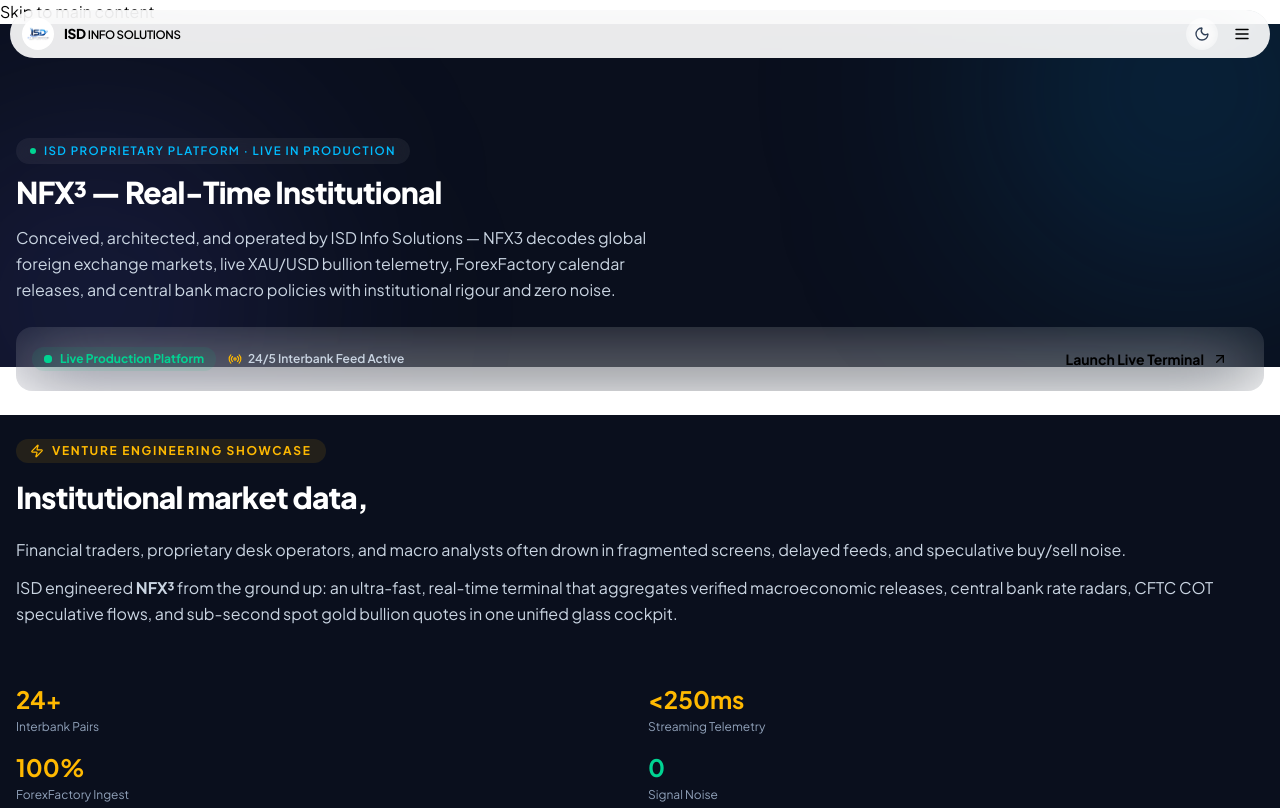
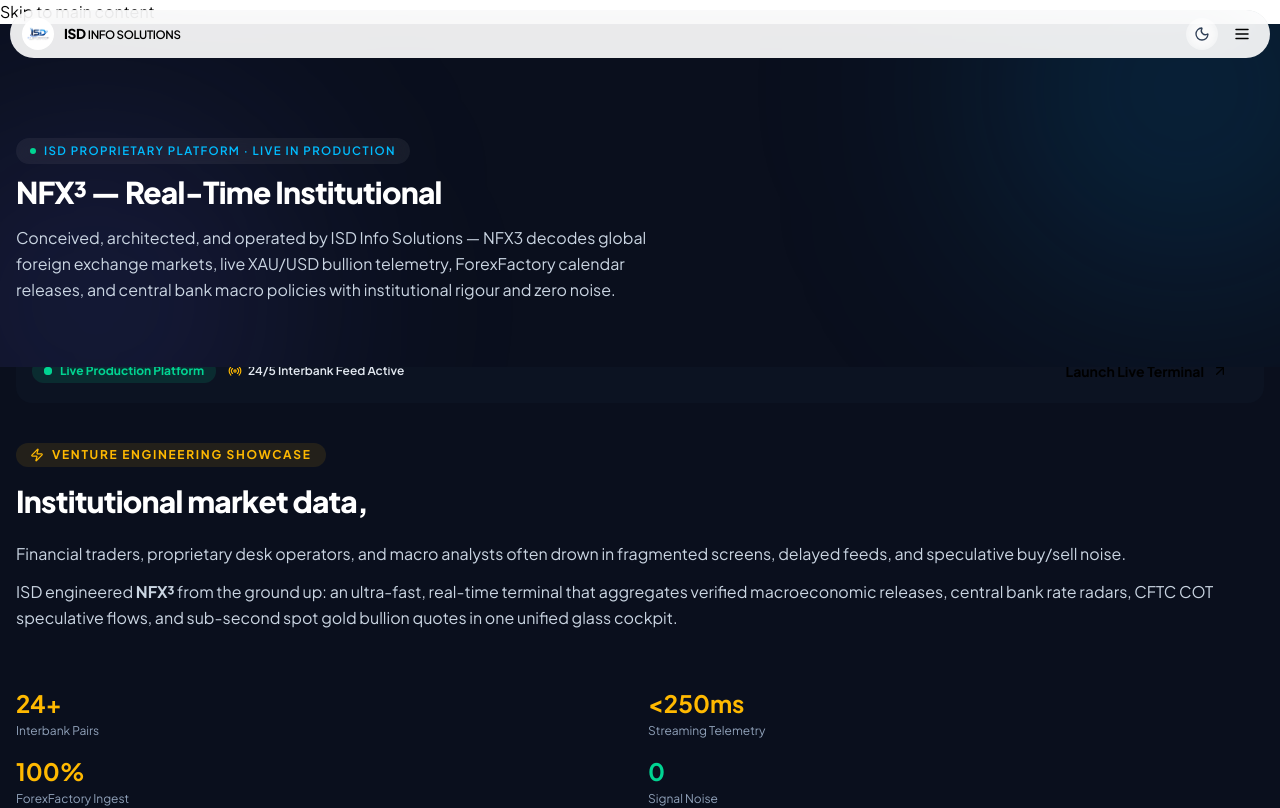
Before and after one commit to Nithin-bot-m/isd, a Next.js app: page /products/nfx3 in a window 1280 px wide. Shown: the top 808 px of the page. Built offline with nearby package versions, Linux system fonts and the light colour scheme.

Commit message:
fix(products): resolve light mode whitish glare and background gap on nfx3 page

```diff
--- a/src/app/products/nfx3/nfx3-client-page.tsx
+++ b/src/app/products/nfx3/nfx3-client-page.tsx
@@ -42,24 +42,25 @@
       }
       intro="Conceived, architected, and operated by ISD Info Solutions — NFX3 decodes global foreign exchange markets, live XAU/USD bullion telemetry, ForexFactory calendar releases, and central bank macro policies with institutional rigour and zero noise."
     >
-      {/* Quick Launch & Status Bar */}
-      <section className="relative z-20 -mt-10 mb-6 px-4 sm:px-6 lg:px-8">
-        <div className="mx-auto max-w-7xl">
-          <div className="flex flex-wrap items-center justify-between gap-4 rounded-2xl border border-white/15 bg-white/[0.04] p-4 sm:p-5 backdrop-blur-2xl shadow-xl">
+      {/* Hero Terminal Interactive Preview & Status Bar (Continuous Dark Canvas) */}
+      <PageSection variant="dark" className="pt-0 sm:pt-0 md:pt-0 pb-16 sm:pb-24">
+        {/* Quick Launch & Status Bar */}
+        <div className="relative z-20 -mt-7 sm:-mt-10 mb-10 sm:mb-14">
+          <div className="flex flex-wrap items-center justify-between gap-4 rounded-2xl border border-slate-700/60 bg-[#0C1322] p-4 sm:p-5 shadow-2xl ring-1 ring-white/5">
             <div className="flex flex-wrap items-center gap-3">
-              <span className="inline-flex items-center gap-2 rounded-full bg-emerald-500/10 px-3 py-1 text-xs font-bold text-emerald-400 border border-emerald-500/20">
+              <span className="inline-flex items-center gap-2 rounded-full bg-emerald-500/15 px-3 py-1 text-xs font-bold text-emerald-400 border border-emerald-500/30">
                 <span className="relative flex h-2 w-2">
                   <span className="absolute inline-flex h-full w-full animate-ping rounded-full bg-emerald-400 opacity-75"></span>
                   <span className="relative inline-flex h-2 w-2 rounded-full bg-emerald-400"></span>
                 </span>
                 Live Production Platform
               </span>
-              <span className="inline-flex items-center gap-1.5 text-xs font-semibold text-slate-300">
+              <span className="inline-flex items-center gap-1.5 text-xs font-semibold text-slate-200">
                 <Radio className="h-3.5 w-3.5 text-amber-400" />
                 24/5 Interbank Feed Active
               </span>
-              <span className="hidden sm:inline-flex items-center gap-1.5 text-xs text-slate-400">
-                &bull; URL: <code className="text-amber-300 font-mono">https://www.nfx3.com</code>
+              <span className="hidden sm:inline-flex items-center gap-1.5 text-xs text-slate-300">
+                &bull; URL: <code className="text-amber-300 font-mono font-bold">https://www.nfx3.com</code>
               </span>
             </div>
 
@@ -84,10 +85,7 @@
             </div>
           </div>
         </div>
-      </section>
 
-      {/* Hero Terminal Interactive Preview */}
-      <PageSection variant="dark" className="pt-6 sm:pt-10">
         <div className="grid gap-8 lg:grid-cols-12 lg:items-center">
           <div className="lg:col-span-6">
             <Reveal>
@@ -132,13 +130,13 @@
           {/* Interactive Live Telemetry Bento Display */}
           <div className="lg:col-span-6">
             <Reveal delay={0.15}>
-              <div className="relative overflow-hidden rounded-3xl border border-white/20 bg-gradient-to-br from-card/90 via-[#0B1220]/95 to-[#070A12]/95 p-6 sm:p-7 shadow-2xl backdrop-blur-2xl ring-1 ring-white/10">
-                <div className="flex items-center justify-between border-b border-white/10 pb-4">
+              <div className="relative overflow-hidden rounded-3xl border border-slate-700/60 bg-gradient-to-br from-[#101A2E] via-[#0A101D] to-[#050811] p-6 sm:p-7 shadow-2xl ring-1 ring-white/5">
+                <div className="flex items-center justify-between border-b border-slate-800 pb-4">
                   <div className="flex items-center gap-3">
                     <span className="font-mono text-sm font-black tracking-wider text-white">
                       XAU/USD SPOT
                     </span>
-                    <span className="rounded bg-amber-400/20 px-2 py-0.5 text-[10px] font-bold tracking-wider text-amber-300 border border-amber-400/30">
+                    <span className="rounded bg-amber-400/15 px-2 py-0.5 text-[10px] font-bold tracking-wider text-amber-300 border border-amber-400/30">
                       OANDA INTERBANK
                     </span>
                   </div>
@@ -159,15 +157,15 @@
                       <span className="text-xs font-normal text-slate-400">USD/oz</span>
                     </div>
                   </div>
-                  <div className="inline-flex items-center gap-1 rounded-xl bg-emerald-500/10 px-3 py-1.5 text-xs sm:text-sm font-bold text-emerald-400 border border-emerald-500/20">
+                  <div className="inline-flex items-center gap-1 rounded-xl bg-emerald-500/15 px-3 py-1.5 text-xs sm:text-sm font-bold text-emerald-400 border border-emerald-500/30">
                     <Activity className="h-3.5 w-3.5" />
                     +0.75%
                   </div>
                 </div>
 
                 {/* BID / ASK & Spread */}
-                <div className="mt-5 grid grid-cols-2 gap-3 border-t border-white/10 pt-4">
-                  <div className="rounded-xl border border-white/10 bg-white/[0.03] p-3 text-center">
+                <div className="mt-5 grid grid-cols-2 gap-3 border-t border-slate-800 pt-4">
+                  <div className="rounded-xl border border-slate-800 bg-[#0B1324]/80 p-3 text-center">
                     <span className="text-[10px] font-bold uppercase tracking-wider text-slate-400">
                       Interbank Bid
                     </span>
@@ -175,7 +173,7 @@
                       $4,349.12
                     </div>
                   </div>
-                  <div className="rounded-xl border border-white/10 bg-white/[0.03] p-3 text-center">
+                  <div className="rounded-xl border border-slate-800 bg-[#0B1324]/80 p-3 text-center">
                     <span className="text-[10px] font-bold uppercase tracking-wider text-slate-400">
                       Interbank Ask
                     </span>
@@ -187,7 +185,7 @@
 
                 {/* Micro Widgets */}
                 <div className="mt-4 grid grid-cols-2 gap-3 text-xs">
-                  <div className="rounded-xl border border-white/10 bg-white/[0.02] p-3">
+                  <div className="rounded-xl border border-slate-800 bg-[#0B1324]/60 p-3">
                     <div className="flex items-center justify-between text-slate-400 text-[11px]">
                       <span className="flex items-center gap-1.5">
                         <Calendar className="h-3 w-3 text-sky-400" />
@@ -200,7 +198,7 @@
                     </p>
                   </div>
 
-                  <div className="rounded-xl border border-white/10 bg-white/[0.02] p-3">
+                  <div className="rounded-xl border border-slate-800 bg-[#0B1324]/60 p-3">
                     <div className="flex items-center justify-between text-slate-400 text-[11px]">
                       <span className="flex items-center gap-1.5">
                         <Landmark className="h-3 w-3 text-purple-400" />
@@ -214,7 +212,7 @@
                   </div>
                 </div>
 
-                <div className="mt-6 flex items-center justify-between border-t border-white/10 pt-4">
+                <div className="mt-6 flex items-center justify-between border-t border-slate-800 pt-4">
                   <span className="text-xs text-slate-400 flex items-center gap-1.5">
                     <ShieldCheck className="h-4 w-4 text-emerald-400" />
                     100% Educational &bull; Zero Buy/Sell Signals
@@ -294,7 +292,7 @@
       <PageSection variant="dark">
         <div className="grid gap-12 lg:grid-cols-[5fr_7fr] lg:items-center">
           <Reveal>
-            <div className="inline-flex items-center gap-2 rounded-full border border-white/15 bg-white/[0.06] px-3.5 py-1 text-xs font-semibold uppercase tracking-[0.12em] text-sky-400 mb-3 backdrop-blur-md">
+            <div className="inline-flex items-center gap-2 rounded-full border border-sky-400/25 bg-sky-500/10 px-3.5 py-1 text-xs font-semibold uppercase tracking-[0.12em] text-sky-300 mb-3">
               <Code2 className="h-3.5 w-3.5" />
               Engineering Behind The Product
             </div>
```
